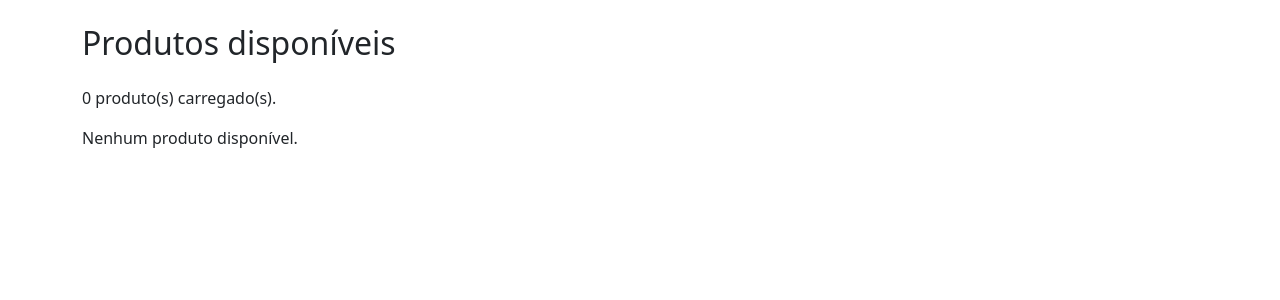
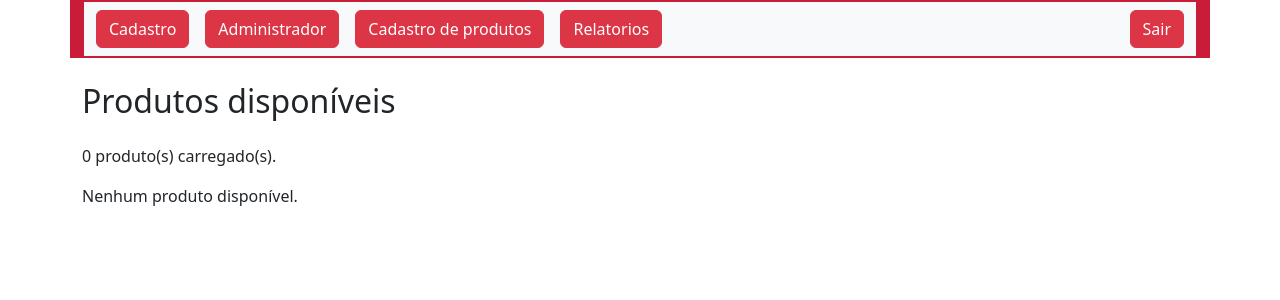
Before and after one commit to Douglas2022/Projeto-youth-, a Flask app: template Projeto-final---Python/Templates/cliente.html in a window 1280 px wide. Shown: the top 300 px of the page. Run offline with Flask 3, Linux system fonts and the light colour scheme; the template is opened without the code that fills it, so the values that code supplies are empty.

Commit message:
Atualizando e colocando o botão para todas as páginas com cards

```diff
--- a/Projeto-final---Python/Templates/cadastro.html
+++ b/Projeto-final---Python/Templates/cadastro.html
@@ -1,6 +1,9 @@
 {% extends 'base.html' %}
 
 {% block conteudo %}
+
+<span class="border border-top-0"></span>
+
 <div class="container" style="background-color: #c91c39; color: #000; border: 2px solid #c91c39;">
   <nav class="navbar navbar-expand-lg bg-body-tertiary">
     <div class="container-fluid">
--- a/Projeto-final---Python/Templates/cliente.html
+++ b/Projeto-final---Python/Templates/cliente.html
@@ -1,4 +1,29 @@
 {% extends 'base.html' %} {% block conteudo %}
+<div class="container" style="background-color: #c91c39; color: #000; border: 2px solid #c91c39;">
+  <nav class="navbar navbar-expand-lg bg-body-tertiary">
+    <div class="container-fluid">
+      <a class="btn btn-danger me-3" href="{{ url_for('cadastro') }}">Cadastro</a>
+      <button class="navbar-toggler" type="button" data-bs-toggle="collapse" data-bs-target="#navbarNavAltMarkup"
+        aria-controls="navbarNavAltMarkup" aria-expanded="false" aria-label="Toggle navigation">
+        <span class="navbar-toggler-icon"></span>
+      </button>
+      <div class="collapse navbar-collapse" id="navbarNavAltMarkup">
+        <!-- Links à esquerda -->
+        <div class="navbar-nav">
+          <a class="btn btn-danger me-3" href="administrador">Administrador</a>
+          <a class="btn btn-danger me-3" href="{{ url_for('cadastraProdutos') }}">Cadastro de produtos</a>
+          <a class="btn btn-danger me-3" href="{{ url_for('relatorios') }}">Relatorios</a>
+        </div>
+
+
+        <div class="navbar-nav ms-auto">
+          <a class="btn btn-danger" href="{{ url_for('logout') }}">Sair</a>
+        </div>
+      </div>
+
+
+    </div>
+</div>
 <div class="container mt-4">
   <h2 class="mb-4">Produtos disponíveis</h2>
 
```
